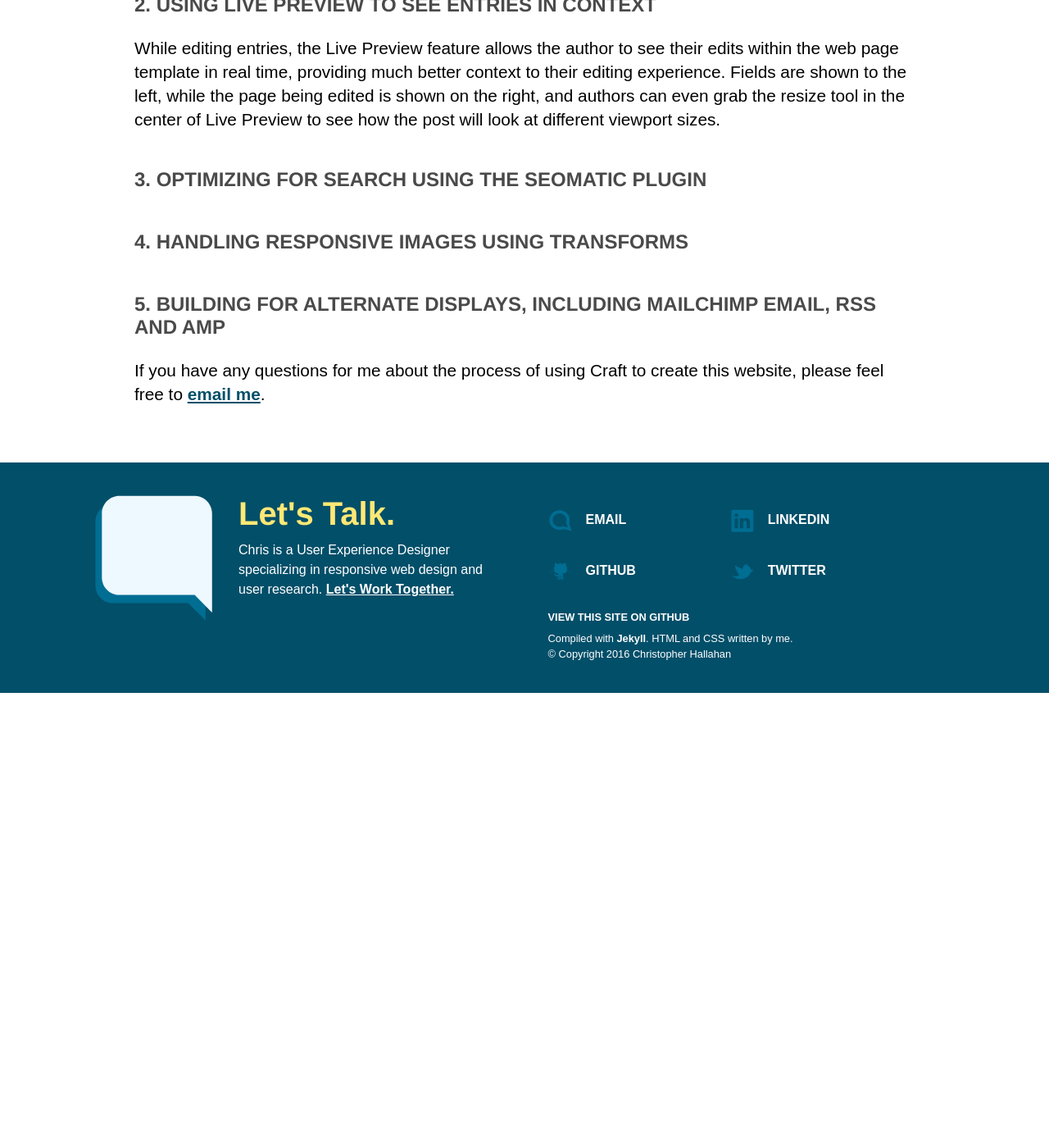
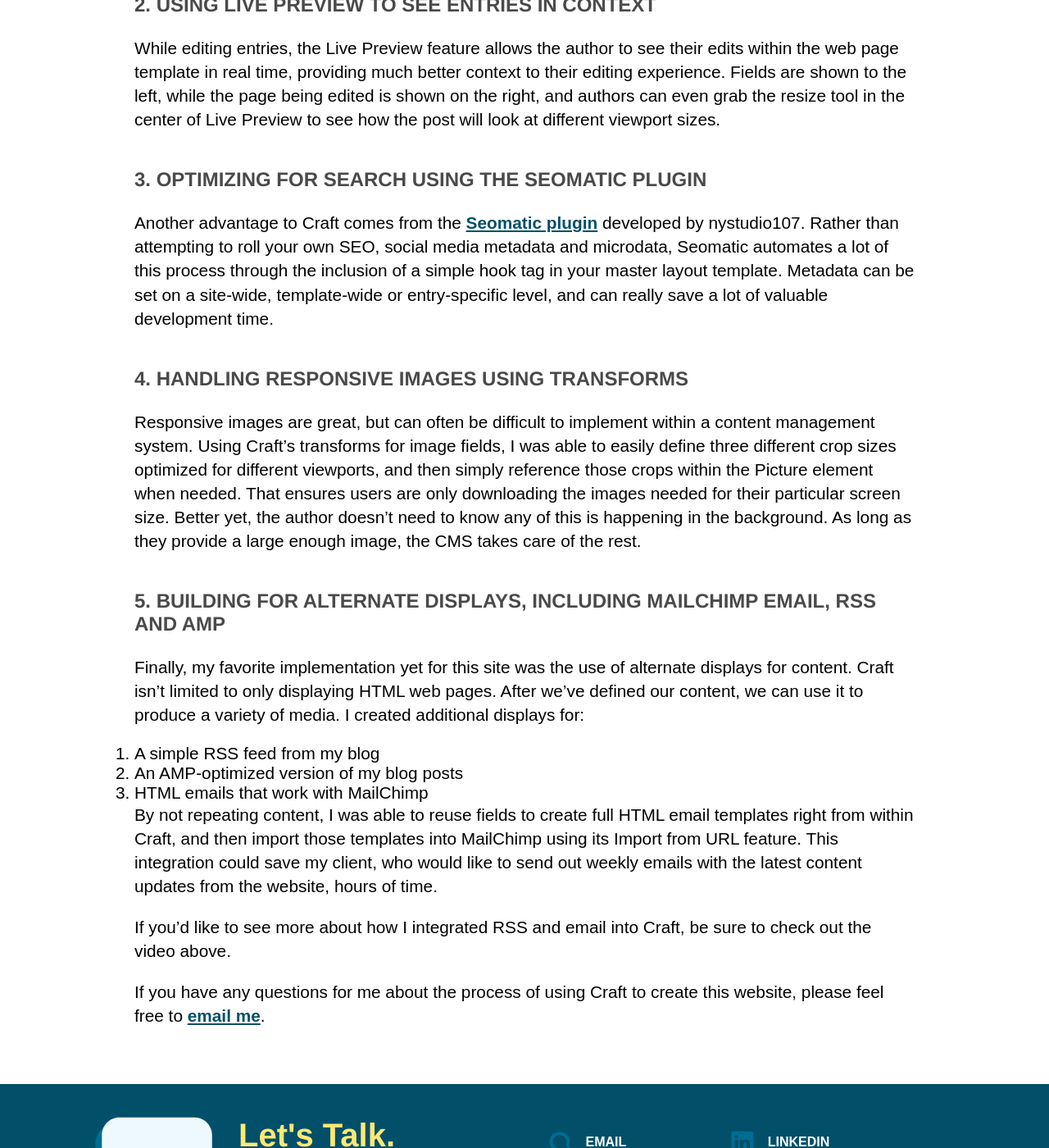
Before and after one commit to challahan/portfolio, a Jekyll site: the page built from _posts/2016-07-11-using-craft-cms-to-build-modern-website.md, in a window 1280 px wide and 1400 px high, scrolled down 1493 px. Shown: the whole window at 82% size. Built offline with Jekyll 4.4.1, drawn with Linux system fonts in a browser that asks for light colours; a script that is not in the unit is left out; before the commit the page ends 2338 px from its top, so only the background shows below that; some of the changed text lies outside the part shown.

Commit message:
Added to blog post

```diff
--- a/_posts/2016-07-11-using-craft-cms-to-build-modern-website.md
+++ b/_posts/2016-07-11-using-craft-cms-to-build-modern-website.md
@@ -12,11 +12,11 @@
 
 Building our latest web project within Craft CMS allowed the team to take advantage of complex content relationships and remix content in a variety of ways behind the web.
 
-I put together a 20 minute video webcast (below) demonstrating how each of the features were implemented behind the scenes.
+I put together a 15 minute video webcast (below) demonstrating how each of the features were implemented behind the scenes.
 
 <iframe width="560" height="315" src="https://www.youtube.com/embed/IISSWXs4mXw" frameborder="0" allowfullscreen></iframe>
 
-Of, if you'd rather read, listed below are five features of Craft CMS that I feel helped speed up our development timeline and create an intuitive experience for our client.  The example website I'm using is for Reading Buzz, which you can visit at [www.readingbuzz.us](http://www.readingbuzz.us).
+Or, if you'd rather read, listed below are five features of Craft CMS that I feel helped speed up our development timeline and create an intuitive experience for our client.  The example website I'm using is for Reading Buzz, which you can visit at [www.readingbuzz.us](http://www.readingbuzz.us).
 
 If you're not familiar with using Craft, check it out on [Craft's Website](http://www.craftcms.com).  Licenses are free for personal use and start go up to $299 for professional use.
 
@@ -32,8 +32,22 @@
 
 ### 3.  Optimizing for Search using the Seomatic Plugin
 
+Another advantage to Craft comes from the [Seomatic plugin](https://github.com/nystudio107/seomatic) developed by nystudio107.  Rather than attempting to roll your own SEO, social media metadata and microdata, Seomatic automates a lot of this process through the inclusion of a simple hook tag in your master layout template.  Metadata can be set on a site-wide, template-wide or entry-specific level, and can really save a lot of valuable development time.
+
 ### 4.  Handling Responsive Images Using Transforms
+
+Responsive images are great, but can often be difficult to implement within a content management system.  Using Craft's transforms for image fields, I was able to easily define three different crop sizes optimized for different viewports, and then simply reference those crops within the Picture element when needed.  That ensures users are only downloading the images needed for their particular screen size.  Better yet, the author doesn't need to know any of this is happening in the background.  As long as they provide a large enough image, the CMS takes care of the rest.
 
 ### 5.  Building for Alternate Displays, including MailChimp Email, RSS and AMP
 
+Finally, my favorite implementation yet for this site was the use of alternate displays for content.  Craft isn't limited to only displaying HTML web pages.  After we've defined our content, we can use it to produce a variety of media.  I created additional displays for:
+
+1. A simple RSS feed from my blog
+2. An AMP-optimized version of my blog posts
+3. HTML emails that work with MailChimp
+
+By not repeating content, I was able to reuse fields to create full HTML email templates right from within Craft, and then import those templates into MailChimp using its Import from URL feature.  This integration could save my client, who would like to send out weekly emails with the latest content updates from the website, hours of time.
+
+If you'd like to see more about how I integrated RSS and email into Craft, be sure to check out the video above.
+
 If you have any questions for me about the process of using Craft to create this website, please feel free to [email me](mailto:chris@chrishallahan.com).
```
